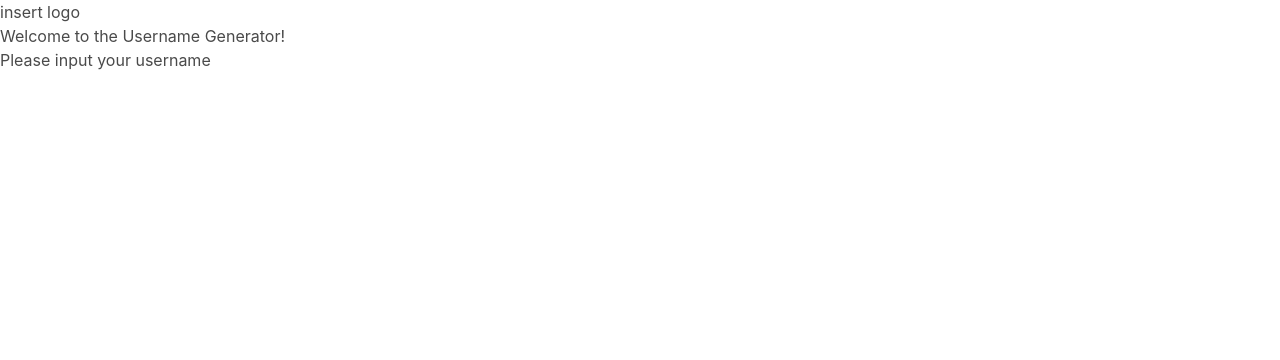
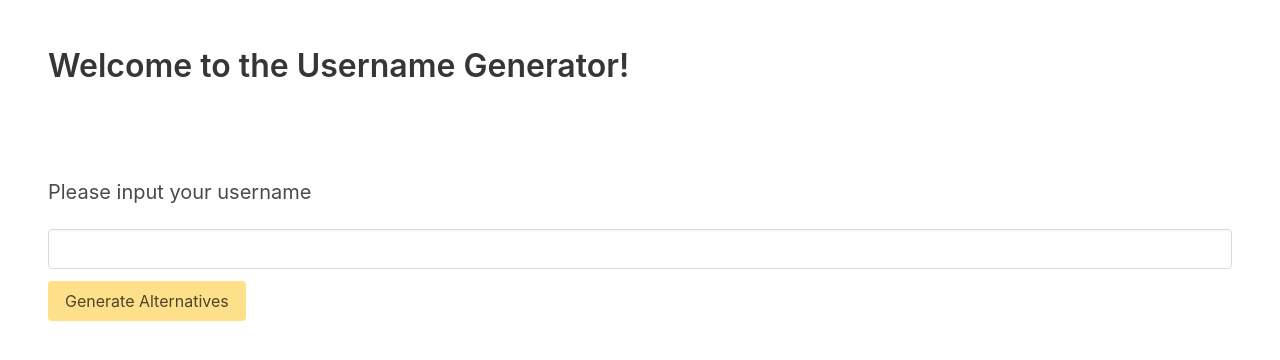
Before and after one commit to Luke-JH/username-generator, a Vue app: page / in a window 1280 px wide. Shown: the top 360 px of the page. Built offline with nearby package versions, Linux system fonts and the light colour scheme.

Commit message:
bulma style

```diff
--- a/src/App.vue
+++ b/src/App.vue
@@ -1,11 +1,21 @@
 <template>
   <header>
-    <div>insert logo</div>
-    <div>Welcome to the Username Generator!</div>
+    <section class="section">
+      <div class="title">Welcome to the Username Generator!</div>
+    </section>
   </header>
 
   <main>
-    <div>Please input your username</div>
+    <section class="section is-level">
+
+      <div class="field">
+        <div class="subtitle">Please input your username</div>
+        <div class="control">
+          <input class="input" type="text">
+        </div>
+      </div>
+      <button class="level-right button is-warning">Generate Alternatives</button>
+    </section>
   </main>
 </template>
 
```
Also changed, not shown: src/assets/logo.svg (deleted).
